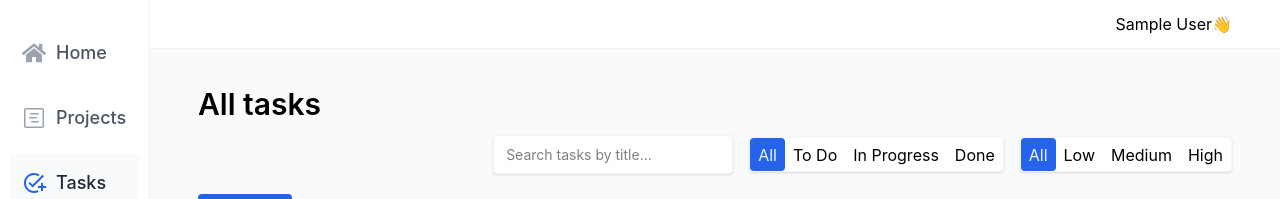
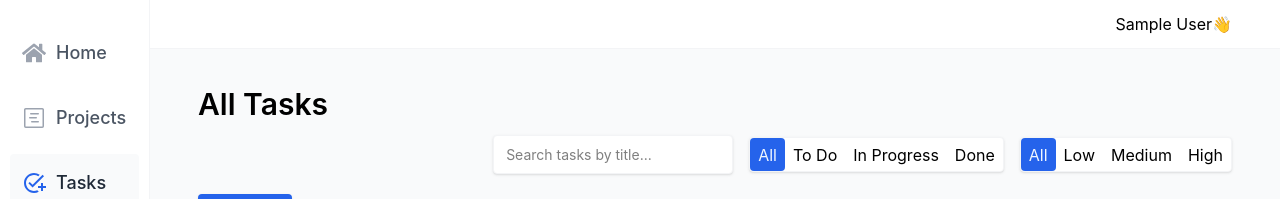
Before and after one commit to FatmaEid06/CURT-Project, a React (Vite) app: page /tasks in a window 1280 px wide. Shown: the top 199 px of the page. Built offline with nearby package versions, Linux system fonts and the light colour scheme; sample sign-in values are in the browser's storage.

Commit message:
edit on heading of tasks

```diff
--- a/src/pages/Tasks.jsx
+++ b/src/pages/Tasks.jsx
@@ -8,11 +8,16 @@ import { getStorageData } from "../data/helpers";
 import TaskTable from "../features/tasks/TaskTable";
 import Spinner from "../ui/Spinner";
 
-const title = {
-  all: "All tasks",
-  "to-do": "To Do Tasks",
-  "in-progress": "In progress Tasks",
-  done: "Done Tasks",
+const statusLabels = {
+  "to-do": "To Do",
+  "in-progress": "In Progress",
+  done: "Done",
+};
+
+const priorityLabels = {
+  low: "Low",
+  medium: "Medium",
+  high: "High",
 };
 
 function Tasks() {
@@ -33,7 +38,17 @@ function Tasks() {
   const currentPriority = searchParams.get("priority") || "all";
   const searchQuery = (searchParams.get("search") || "").trim().toLowerCase();
 
-  const heading = title[currentStatus] || "All tasks";
+  let heading = "All Tasks";
+  const isStatusAll = currentStatus === "all";
+  const isPriorityAll = currentPriority === "all";
+
+  if (!isStatusAll && !isPriorityAll) {
+    heading = `${statusLabels[currentStatus]} & ${priorityLabels[currentPriority]} Tasks`;
+  } else if (!isStatusAll) {
+    heading = `${statusLabels[currentStatus]} Tasks`;
+  } else if (!isPriorityAll) {
+    heading = `${priorityLabels[currentPriority]} Priority Tasks`;
+  }
 
   function loadData() {
     setTasks(getStorageData("tasks", []));
```
